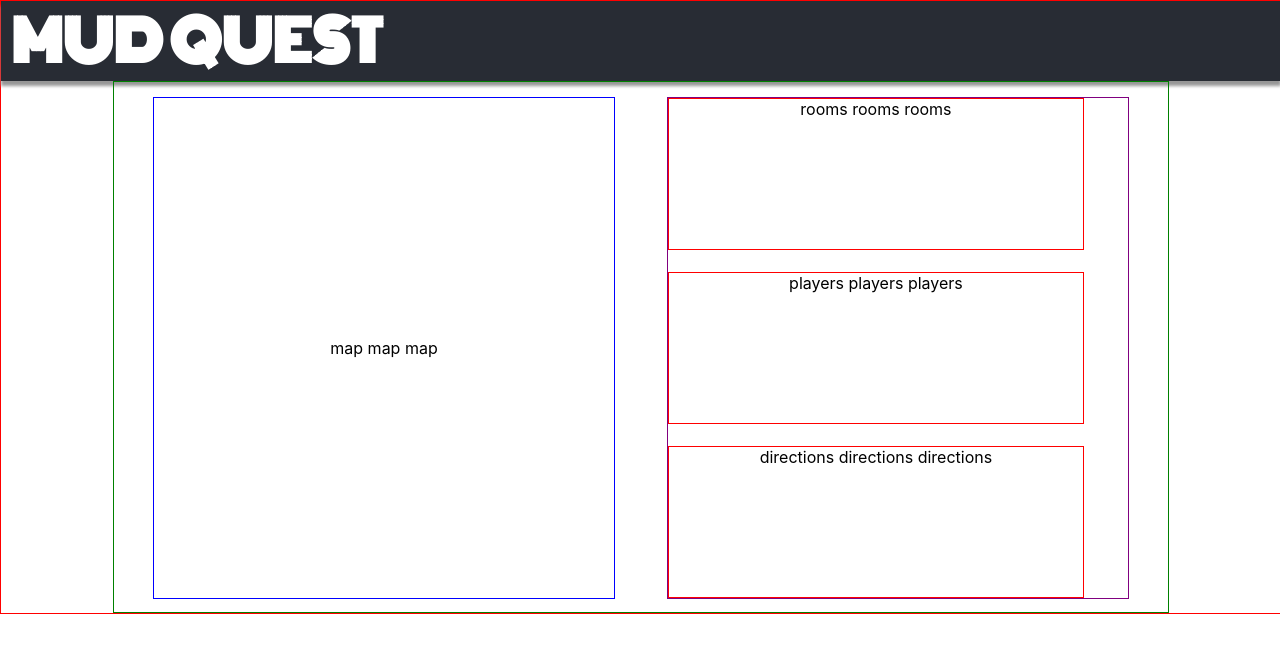
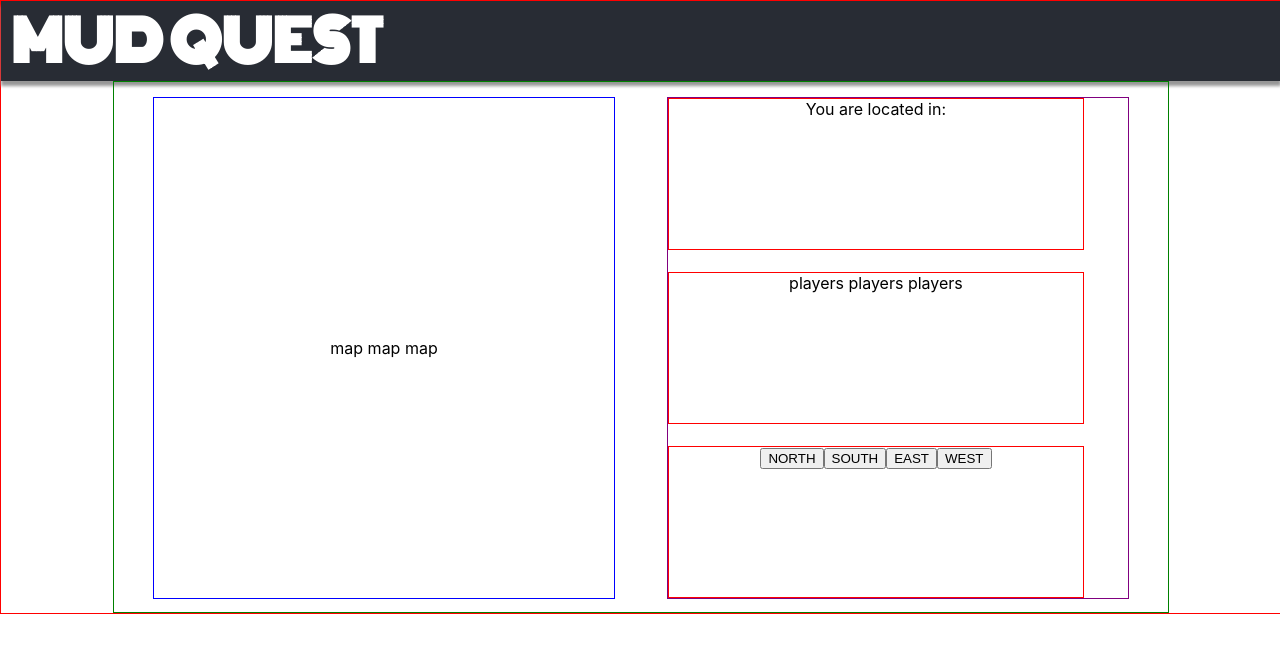
Before and after one commit to csbuildweek1-team2-lee/Front-End, a React (Create React App) app in the folder client/: page /dashboard in a window 1280 px wide. Shown: the top 652 px of the page. Built offline with nearby package versions, Linux system fonts and the light colour scheme; no server answers; sample sign-in values are in the browser's storage; a web font is replaced by a local one.

Commit message:
Updated Dashboard, added move buttons, added descriptions and title

```diff
--- a/client/src/components/Dashboard.js
+++ b/client/src/components/Dashboard.js
@@ -1,9 +1,17 @@
-import React, { useEffect } from "react";
+import React, { useEffect, useState } from "react";
 import axios from "axios";
 import Header from './Header';
 import { axiosWithAuth } from "../utils/axiosWithAuth";
 
 function Dashboard(){
+
+    const [moveInfo, setMoveInfo] =useState({
+        name: "",
+        title: "",
+        description: "",
+        players: [],
+        error_msg: ""
+    })
 
     useEffect(() => {
 
@@ -21,10 +29,12 @@ function Dashboard(){
 
         axiosWithAuth()
         .post(
-            "https://lambda-mud-test.herokuapp.com/api/adv/move/", {direction: "n"}
+            "https://lambda-mud-test.herokuapp.com/api/adv/move/", {direction: "e"}
         )
         .then(res => {
             console.log("move result", res.data);
+            setMoveInfo(res.data)
+
 
         })
         .catch(error => {
@@ -32,6 +42,22 @@ function Dashboard(){
         });
 
     }, [])
+
+    const Move=(dir)=>{
+        axiosWithAuth()
+        .post(
+            "https://lambda-mud-test.herokuapp.com/api/adv/move/", {direction: `${dir}`}
+        )
+        .then(res => {
+            console.log("move result", res.data);
+            setMoveInfo(res.data)
+
+        })
+        .catch(error => {
+            console.log(error.message);
+        });
+    }
+
 
     return(
         <div className = "dashboard-container">
@@ -49,7 +75,10 @@ function Dashboard(){
                 <div className = "right-half">
 
                     <div className = "rooms">
-                        rooms rooms rooms
+                        You are located in: {moveInfo.title}
+                        <div className= "description">
+                        {moveInfo.description}
+                        </div>
 
                     </div>
 
@@ -59,7 +88,10 @@ function Dashboard(){
                     </div>
 
                     <div className = "directions">
-                        directions directions directions
+                    <button onClick={()=>Move("n")}>NORTH</button>
+                    <button onClick={()=>Move("s")}>SOUTH</button>
+                    <button onClick={()=>Move("e")}>EAST</button>
+                    <button onClick={()=>Move("w")}>WEST</button>
 
                     </div>
 
```
Also changed, not shown: client/src/components/Map.js (added, +23 -0 lines).
